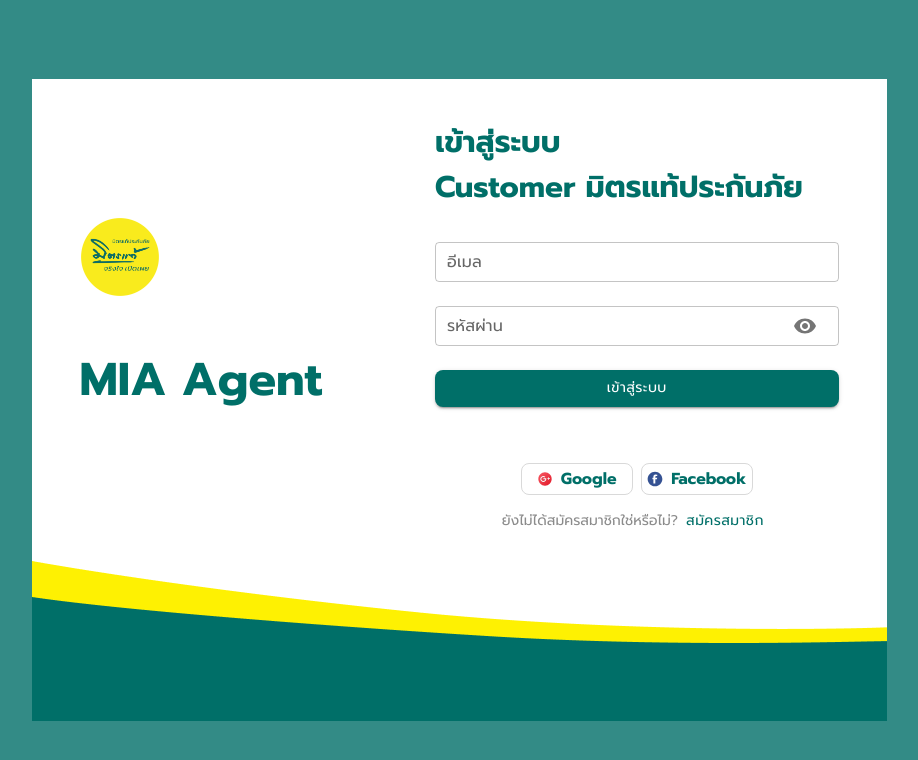
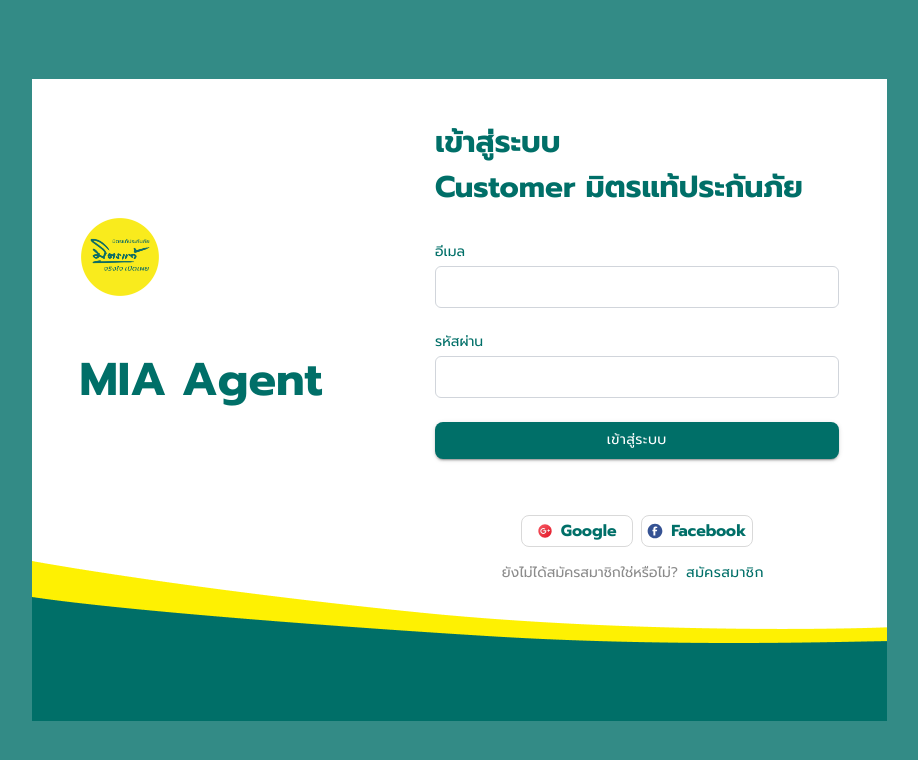
Before and after one commit to panichajai/Fontend_MIA, a React (Create React App) app in the folder MIA/mia-client/: page / in a window 1280 px wide. Shown: the top 760 px of the page, without its empty margins (181-1099 px from the left). Built offline with nearby package versions, Linux system fonts and the light colour scheme.

Commit message:
Update index.html, Login.jsx and add Logo.png

```diff
--- a/MIA/mia-client/public/index.html
+++ b/MIA/mia-client/public/index.html
@@ -3,7 +3,7 @@
   <head>
     <meta charset="utf-8" />
     <link href="https://fonts.googleapis.com/css2?family=Prompt:wght@400;700&display=swap" rel="stylesheet">
-    <link rel="icon" href="%PUBLIC_URL%/favicon.ico" />
+    <link rel="icon" href="%PUBLIC_URL%/Logo.png" />
     <meta name="viewport" content="width=device-width, initial-scale=1" />
     <meta name="theme-color" content="#000000" />
     <meta
--- a/MIA/mia-client/src/Components/Login/Login.jsx
+++ b/MIA/mia-client/src/Components/Login/Login.jsx
@@ -5,8 +5,8 @@
 import background from '../Assets/background.png';
 import Google from '../Assets/google.svg';
 import Facebook from '../Assets/facebook.svg';
-import PasswordField from '../Assets/PasswordField'; // นำเข้า PasswordField จากที่เราได้สร้างไว้
-import TextField from '@mui/material/TextField';
+// import PasswordField from '../Assets/PasswordField'; // นำเข้า PasswordField จากที่เราได้สร้างไว้
+// import TextField from '@mui/material/TextField';
 import Stack from '@mui/material/Stack';
 import Button from '@mui/material/Button';
 import Box from '@mui/material/Box';
@@ -46,47 +46,35 @@
             <div>เข้าสู่ระบบ</div>
             <div>Customer <span>มิตรแท้ประกันภัย</span></div>
           </div>
-        <Box display="flex" flexDirection="column" gap={'24px'} marginTop={'32px'}>
-            <TextField
-                id="outlined-basic"
-                label="อีเมล"
-                variant="outlined"
-                fullWidth
-                value={email} // ผูกกับ state email
-                onChange={(e) => setEmail(e.target.value)} // เมื่อกรอกข้อมูล จะอัปเดตค่า email
-                sx={{
-                '& .MuiOutlinedInput-root': { // ปรับ container ของ input
-                    height: '40px', // กำหนดความสูงของ input container ให้เท่ากับ PasswordField
-                    display: 'flex',
-                    alignItems: 'center', // จัดข้อความให้อยู่ตรงกลางในแนวตั้ง
-                },
-                '& .MuiInputBase-input': { // ปรับข้อความภายใน input
-                    height: '100%', // ให้ input มีความสูงเต็มที่ของ container
-                    padding: '0 12px', // ปรับ padding ของ input
-                    boxSizing: 'border-box', // ใช้ box-sizing: border-box เพื่อให้ padding ถูกรวมในความสูง
-                },
-                '& .MuiInputLabel-root': { // ปรับ label
-                    top: '50%', // จัดให้ label อยู่ตรงกลางในแนวตั้ง
-                    transform: 'translateY(-50%)', // ใช้ transform เพื่อให้อยู่ตรงกลางแนวตั้ง
-                    left: '12px', // ปรับตำแหน่งด้านซ้ายของ label
-                    transition: 'all 0.2s ease', // เพิ่มการเคลื่อนไหวเพื่อให้การยกขึ้นดูนุ่มนวล
-                    fontFamily: "'Prompt', sans-serif", // ใช้ฟอนต์ Prompt กับ label
-                    '&.MuiInputLabel-shrink': { // เมื่อ label ถูกยกขึ้น (input มีค่า หรือโฟกัสอยู่)
-                    top: '-5px', // ปรับตำแหน่ง top ของ label เมื่อถูกยกขึ้น
-                    transform: 'translateY(0)', // ยก label ขึ้น
-                    fontSize: '0.75rem', // ลดขนาดของ label เมื่อถูกยกขึ้น
-                    left: '15px'
-                    },
-                },
-                }}
-            />
-            <PasswordField
-                label="รหัสผ่าน"
-                id="password"
-                value={password} // ผูกกับ state password
-                onChange={(e) => setPassword(e.target.value)} // อัปเดตค่ารหัสผ่านใน state เมื่อมีการกรอกข้อมูล
-            />
-        </Box>
+          <Box display="flex" flexDirection="column" gap={'24px'} marginTop={'32px'}>
+            <div className="">
+                <label htmlFor="email"  style={{ color: '#006F68' }} className="block text-sm font-medium">
+                    อีเมล
+                </label>
+                <input
+                    id="email"
+                    type="email"
+                    className="mt-1 w-full px-3 py-2 border border-gray-300 rounded-md "
+                    value={email}
+                    onChange={e => setEmail(e.target.value)}
+                    required
+                />
+            </div>
+
+            <div className="">
+                <label htmlFor="password" style={{ color: '#006F68' }} className="block text-sm font-medium">
+                    รหัสผ่าน
+                </label>
+                <input
+                    id="password"
+                    type="password"
+                    className="mt-1 w-full px-3 py-2 border border-gray-300 rounded-md"
+                    value={password}
+                    onChange={e => setPassword(e.target.value)}
+                    required
+                />
+            </div>
+          </Box>
           <Stack spacing={0} direction="row">
             <Button className='login'
               variant="contained"
```
Also changed, not shown: MIA/mia-client/public/Logo.png (added).
